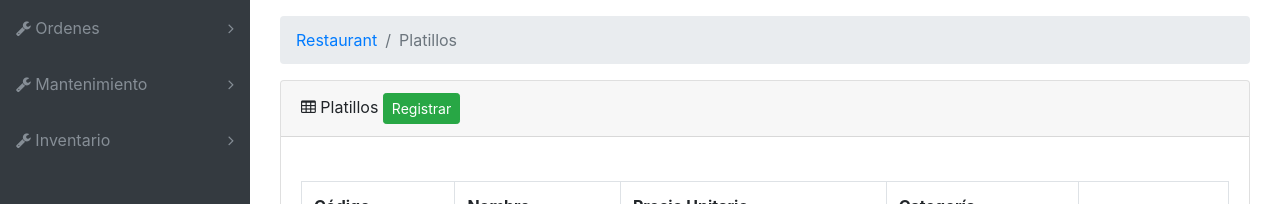
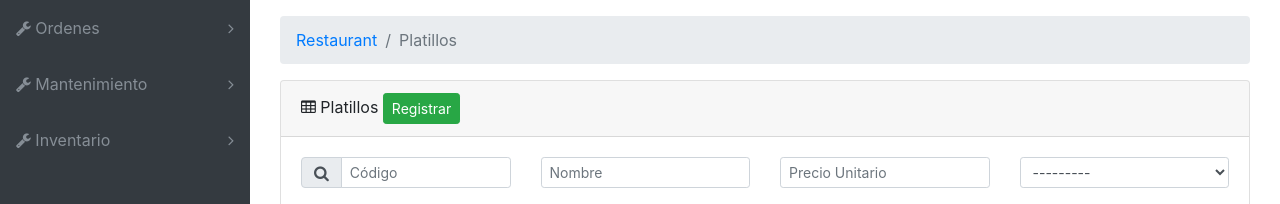
Before and after one commit to carlosmoran97/restaurant_application, a Django app: page /restaurant/platillos/ in a window 1280 px wide. Shown: the part 56-260 px from the top of the page. Run offline with Django 3.2, Linux system fonts and the light colour scheme; tables that the repository leaves empty hold one stand-in row (values such as "Sample post"); lists and menus that the app fills with data are empty; some libraries are stand-ins or nearby versions.

Commit message:
Agregando Filtros Platillos y CategoriaPlatillos

```diff
--- a/restaurant_project/restaurant_application/forms.py
+++ b/restaurant_project/restaurant_application/forms.py
@@ -29,6 +29,13 @@ class PlatilloForm(forms.ModelForm):
             'precioUnitario':forms.TextInput(attrs={'class':'form-control','id':'txtPrecioUnitario'}),
             'categoria_platillo':forms.Select(attrs={'class':'form-control','id':'selectCategoriaPlatillo'})
         }
+
+
+class PlatilloFormSelect(forms.ModelForm):
+    class Meta:
+        model = Platillo
+        fields = ['categoria_platillo']
+        widgets = {'categoria_platillo':forms.Select(attrs={'class':'form-control form-control-sm','id':'selectCategoriaPlatilloBuscar'})}
 
 class MesaForm(forms.ModelForm):
 
--- a/restaurant_project/restaurant_application/views.py
+++ b/restaurant_project/restaurant_application/views.py
@@ -3,7 +3,7 @@ from rest_framework.views import APIView
 from rest_framework.response import Response
 from .models import CategoriaPlatillo, Platillo, Mesa, Empleado, Puesto, Asignacion
 from .serializers import CategoriaPlatilloSerializer, PlatilloSerializer, MesaSerializer, EmpleadoSerializer, PuestoSerializer, AsignacionSerializer
-from .forms import CategoriaPlatilloForm, PlatilloForm, MesaForm, EmpleadoForm, PuestoForm, AsignacionForm
+from .forms import CategoriaPlatilloForm, PlatilloForm, PlatilloFormSelect, MesaForm, EmpleadoForm, PuestoForm, AsignacionForm
 from django.http import JsonResponse
 
 """
@@ -49,7 +49,8 @@ class CategoriaPlatilloListFilter(APIView):
 
 def index_platillos(request):
     form = PlatilloForm()
-    context = {'form':form}
+    form_e = PlatilloFormSelect()
+    context = {'form':form, 'form_e':form_e}
     return render(request, 'restaurant_application/platillos/index.html', context)
 
 class PlatilloCreate(APIView):
--- a/restaurant_project/templates/restaurant_application/platillos/index.html
+++ b/restaurant_project/templates/restaurant_application/platillos/index.html
@@ -18,7 +18,31 @@
           <button id="btn-registrar-platillo" type="button" class="btn btn-success btn-sm">Registrar</button>
         </div>
         <div class="card-body">
-          <br>
+          <div class="row">
+            <div class="col-md-3">
+              <div class="input-group mb-3">
+                <div class="input-group-prepend">
+                  <span class="input-group-text" id="basic-addon1"><i class="fa fa-search" aria-hidden="true"></i></span>
+                </div>
+                <input type="text" class="form-control form-control-sm" placeholder="Código" aria-describedby="basic-addon1" id="txtBuscarCodigo">
+              </div>
+            </div>
+            <div class="col-md-3">
+              <div class="form-group">
+                <input type="text" class="form-control form-control-sm" placeholder="Nombre" id="txtBuscarNombre">
+              </div>
+            </div>
+            <div class="col-md-3">
+              <div class="form-group">
+                <input type="text" class="form-control form-control-sm" placeholder="Precio Unitario" id="txtBuscarPrecioUnitario">
+              </div>
+            </div>
+            <div class="col-md-3">
+              <div class="form-group">
+                {{ form_e.categoria_platillo }}
+              </div>
+            </div>
+          </div>
           <div class="table-responsive">
             <table class="table table-bordered" id="tablePlatillos" width="100%" cellspacing="0">
               <thead>
@@ -53,6 +77,24 @@
       cargarDatos();
     });
 
+    //FILTROS
+    $(document).on("keyup", "#txtBuscarCodigo", function(){
+      $("#tablePlatillos").DataTable().column(0).search($(this).val()).draw();
+    });
+    $(document).on("keyup", "#txtBuscarNombre", function(){
+      $("#tablePlatillos").DataTable().column(1).search($(this).val()).draw();
+    });
+    $(document).on("keyup", "#txtBuscarPrecioUnitario", function(){
+      $("#tablePlatillos").DataTable().column(2).search($(this).val()).draw();
+    });
+    $(document).on("change", "#selectCategoriaPlatilloBuscar", function(){
+      if($(this).val() == ""){
+        cargarDatos();
+      } else{
+        $("#tablePlatillos").DataTable().column(3).search($("#selectCategoriaPlatilloBuscar option:selected").text()).draw();
+      }
+    });
+
     //Abrir Modal de Formulario de Registro de Categoría
     $(document).on("click", "#btn-registrar-platillo", function(){
       codigoPlatillo = "";
@@ -77,7 +119,6 @@
 
     //Función para guardar el formulario
     $(document).on("click", "#btn-guardar", function(){
-
       var parametros;
       if(codigoPlatillo == ""){
         //En caso que sea Guardar
@@ -150,6 +191,7 @@
               }},
             ]
           });
+          $("#tablePlatillos_filter").hide();
         }
       });
     }
```
Also changed, not shown: restaurant_project/templates/restaurant_application/categoria_platillos/index.html (+18 -2 lines).
